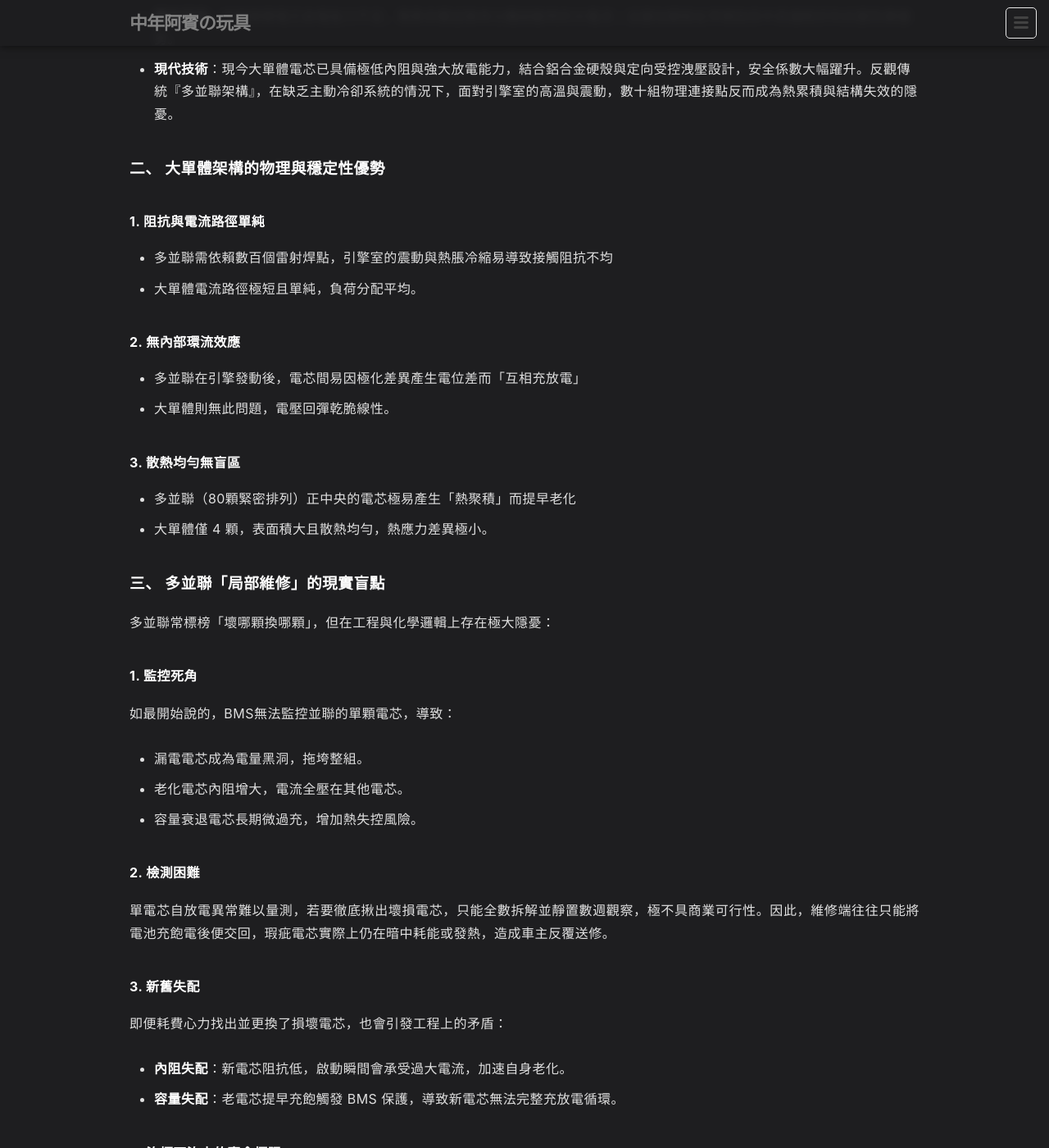
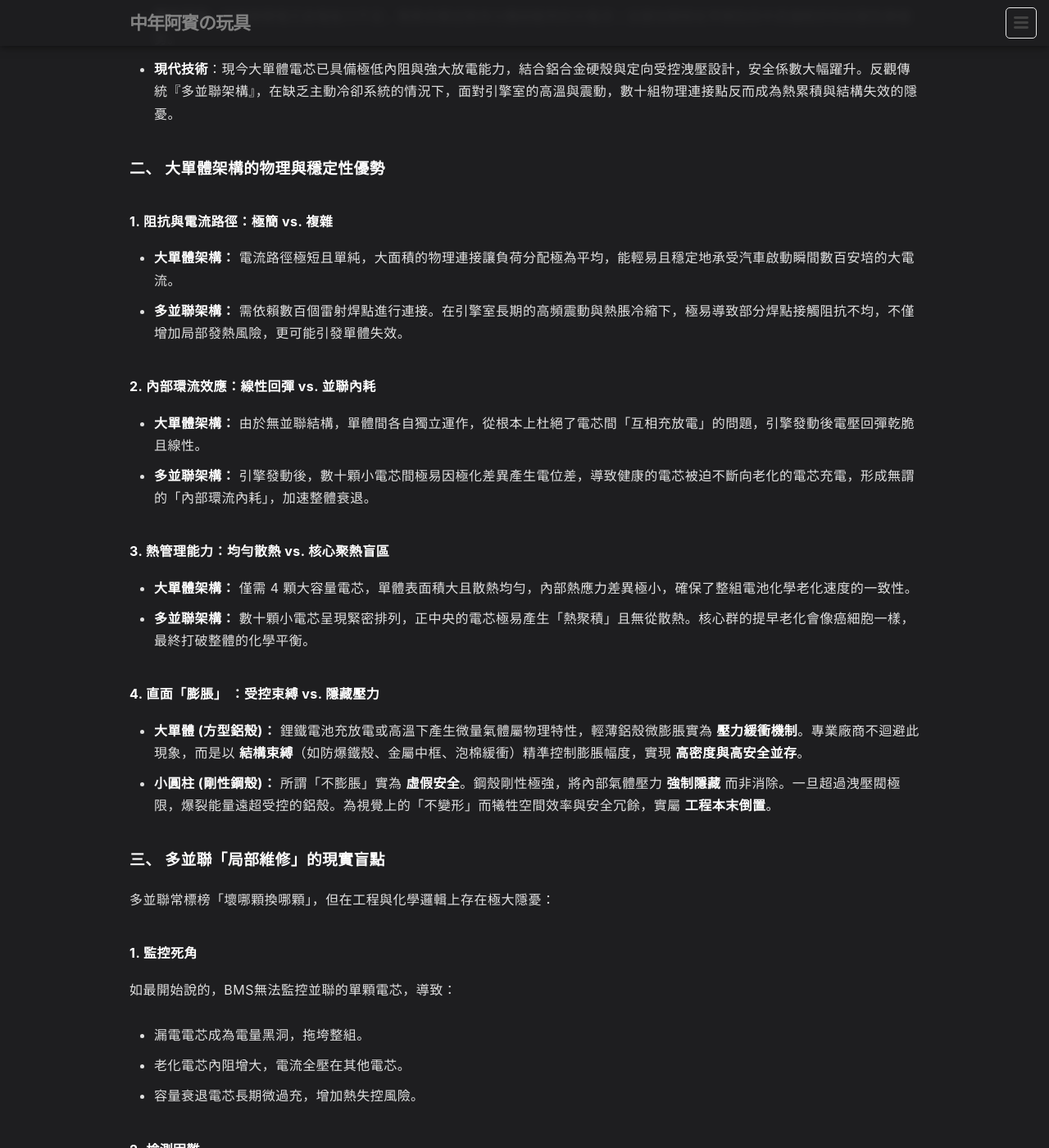
Before and after one commit to 1stbenz/1stbenz.github.io, a Jekyll site: the page built from _posts/zh/2025-04-20-lifepo4-prismatic-vs-cylindrical.md, in a window 1280 px wide and 1400 px high, scrolled down 602 px. Shown: the whole window at 82% size. Built offline with Jekyll 4.4.1, drawn with Linux system fonts in a browser that asks for light colours; some of the changed text lies outside the part shown.

Commit message:
Update 2025-04-20-lifepo4-prismatic-vs-cylindrical.md

```diff
--- a/_posts/zh/2025-04-20-lifepo4-prismatic-vs-cylindrical.md
+++ b/_posts/zh/2025-04-20-lifepo4-prismatic-vs-cylindrical.md
@@ -10,11 +10,11 @@ keywords: "鋰鐵電池, 汽車啟動電池, 大單體, 26650, 4S1P, 4S20P, BMS
 image: /images/mobile01-4354e3784c5b7a8a13113354d8a13b2f.webp
 faq:
   - question: "12V 汽車鋰鐵啟動電池的兩種主流架構是什麼？"
-    answer: "主要分為「大單體架構（如 4S1P）」，採用 4 顆大容量方形鋁殼電芯串聯；以及「圓柱多並聯架構（如 4S20P）」，利用大量（如 80 顆）26650 圓柱電芯並聯後再串聯。"
+    answer: "主要分為「大單體架構（如 4S1P）」，採用 4 顆大容量方形鋁殼電芯串聯；以及「圓柱多並聯架構（如 4S20P）」，利用大量（如數十顆）26650 圓柱電芯並聯後再串聯。"
   - question: "為什麼早期廠商會設計圓柱多並聯（4S20P）的架構？"
     answer: "主要基於早期的工程考量：一是圓柱鋼殼具備極強的抗壓性，能作為引擎室高溫下的安全屏障；二是早期單顆電芯放電倍率不足，必須透過多顆並聯（人海戰術）來分攤啟動瞬間高達 500A 的巨大電流。"
   - question: "圓柱多並聯架構在散熱與熱管理上有什麼隱憂？"
-    answer: "多並聯架構會產生「散熱盲區」。80 顆電芯緊密排列下，正中央的電芯容易產生熱聚積，長期溫度高於外圍會導致中央電芯提早老化，進而打破整組電池的化學一致性。"
+    answer: "多並聯架構會產生「散熱盲區」。數十顆電芯緊密排列下，正中央的電芯容易產生熱聚積，長期溫度高於外圍會導致中央電芯提早老化，進而打破整組電池的化學一致性。"
   - question: "什麼是 BMS 監控盲區與「並聯內耗」現象？"
     answer: "在 4S20P 架構中，BMS 只能看到 4 個大並聯模組，無法獨立監控單顆小圓柱電芯的健康狀態。當其中 1 顆小電芯老化或自放電異常時，同組另外 19 顆健康電芯會被迫不斷將電量回灌給它，形成「並聯內耗」，加速整個並聯組的連鎖衰退。"
   - question: "多並聯架構標榜「壞哪顆換哪顆」，這種局部維修方式好嗎？"
@@ -31,7 +31,7 @@ faq:
 *   **並聯（電壓綁定 ＝ 物理互相吸血）**：
     並聯電芯因正負極被物理焊死，定律強迫它們的**電壓永遠相等**，BMS 根本無從分辨單體差異。當其中一顆老化或自放電異常時，同組健康的電芯會自動將電量「灌」給它以維持電壓。這種現象會騙過 BMS（總電壓看似正常），但在內部卻已形成嚴重的 **「並聯內耗」**。
 
-在升級 12V 汽車鋰鐵電池時，市場主流分為「大單體（4 顆大電芯串聯）」與「圓柱多並聯（如 80 顆小電芯先並後串）」兩種架構。從電池物理學與長期持有成本來看，本篇探討揪竟哪一種對消費者更有利：
+在升級 12V 汽車鋰鐵電池時，市場主流分為「大單體（4 顆大電芯串聯）」與「圓柱多並聯（如數十顆小電芯先並後串）」兩種架構。從電池物理學與長期持有成本來看，本篇探討揪竟哪一種對消費者更有利：
 
 ### 一、 圓柱多並聯的歷史背景與現代技術反思
 *   **歷史妥協**：早期單顆電芯放電能力不足，需靠多顆並聯來分攤啟動時的大電流；且圓柱鋼殼在早期技術中具備較好的抗壓防爆優勢。
@@ -39,17 +39,21 @@ faq:
 
 ### 二、 大單體架構的物理與穩定性優勢
 
-#### 1. 阻抗與電流路徑單純
-- 多並聯需依賴數百個雷射焊點，引擎室的震動與熱脹冷縮易導致接觸阻抗不均
-- 大單體電流路徑極短且單純，負荷分配平均。
+#### 1. 阻抗與電流路徑：極簡 vs. 複雜
+* **大單體架構：** 電流路徑極短且單純，大面積的物理連接讓負荷分配極為平均，能輕易且穩定地承受汽車啟動瞬間數百安培的大電流。
+* **多並聯架構：** 需依賴數百個雷射焊點進行連接。在引擎室長期的高頻震動與熱脹冷縮下，極易導致部分焊點接觸阻抗不均，不僅增加局部發熱風險，更可能引發單體失效。
 
-#### 2. 無內部環流效應
-- 多並聯在引擎發動後，電芯間易因極化差異產生電位差而「互相充放電」
-- 大單體則無此問題，電壓回彈乾脆線性。
+#### 2. 內部環流效應：線性回彈 vs. 並聯內耗
+* **大單體架構：** 由於無並聯結構，單體間各自獨立運作，從根本上杜絕了電芯間「互相充放電」的問題，引擎發動後電壓回彈乾脆且線性。
+* **多並聯架構：** 引擎發動後，數十顆小電芯間極易因極化差異產生電位差，導致健康的電芯被迫不斷向老化的電芯充電，形成無謂的「內部環流內耗」，加速整體衰退。
 
-#### 3. 散熱均勻無盲區
-- 多並聯（80顆緊密排列）正中央的電芯極易產生「熱聚積」而提早老化
-- 大單體僅 4 顆，表面積大且散熱均勻，熱應力差異極小。
+#### 3. 熱管理能力：均勻散熱 vs. 核心聚熱盲區
+* **大單體架構：** 僅需 4 顆大容量電芯，單體表面積大且散熱均勻，內部熱應力差異極小，確保了整組電池化學老化速度的一致性。
+* **多並聯架構：** 數十顆小電芯呈現緊密排列，正中央的電芯極易產生「熱聚積」且無從散熱。核心群的提早老化會像癌細胞一樣，最終打破整體的化學平衡。
+
+#### 4. 直面「膨脹」 ：受控束縛 vs. 隱藏壓力
+* **大單體 (方型鋁殼)：** 鋰鐵電池充放電或高溫下產生微量氣體屬物理特性，輕薄鋁殼微膨脹實為 **壓力緩衝機制**。專業廠商不迴避此現象，而是以 **結構束縛**（如防爆鐵殼、金屬中框、泡棉緩衝）精準控制膨脹幅度，實現 **高密度與高安全並存**。
+* **小圓柱 (剛性鋼殼)：** 所謂「不膨脹」實為 **虛假安全**。鋼殼剛性極強，將內部氣體壓力 **強制隱藏** 而非消除。一旦超過洩壓閥極限，爆裂能量遠超受控的鋁殼。為視覺上的「不變形」而犧牲空間效率與安全冗餘，實屬 **工程本末倒置**。
 
 ### 三、 多並聯「局部維修」的現實盲點
 多並聯常標榜「壞哪顆換哪顆」，但在工程與化學邏輯上存在極大隱憂：
```
